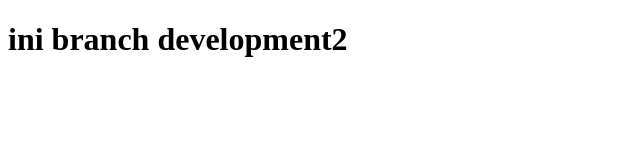
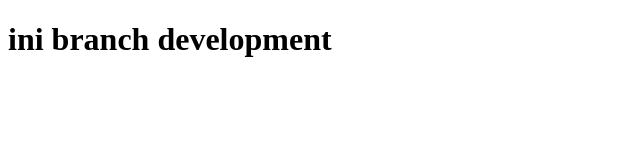
Before and after one commit to yolandahevin/tugaspraktikum, a plain HTML site: page index.html in a window 1280 px wide. Shown: the full height of the page, 0-640 px from the left. Drawn offline with Linux system fonts and the light colour scheme.

Commit message:
tag h1 development

```diff
--- a/index.html
+++ b/index.html
@@ -7,7 +7,7 @@
     <title>Document</title>
 </head>
 <body>
-    <h1>ini branch development2
+    <h1>ini branch development
     </h1>
 
 </body>
```
